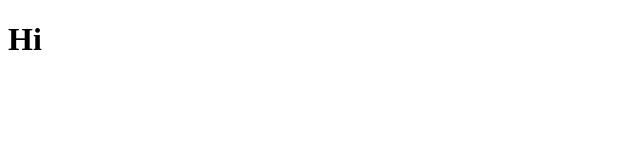
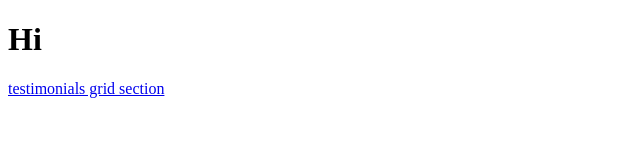
Before and after one commit to n-tananh/frontend-stuff, a plain HTML site: page index.html in a window 1280 px wide. Shown: the whole page, without its empty margins (0-640 px from the left). Drawn offline with Linux system fonts and the light colour scheme.

Commit message:
✒ Add new link to sub page

```diff
--- a/index.html
+++ b/index.html
@@ -8,5 +8,6 @@
 </head>
 <body>
     <h1>Hi</h1>
+    <a href="./testimonials-grid-section-main/index.html">testimonials grid section</a>
 </body>
 </html>
```
